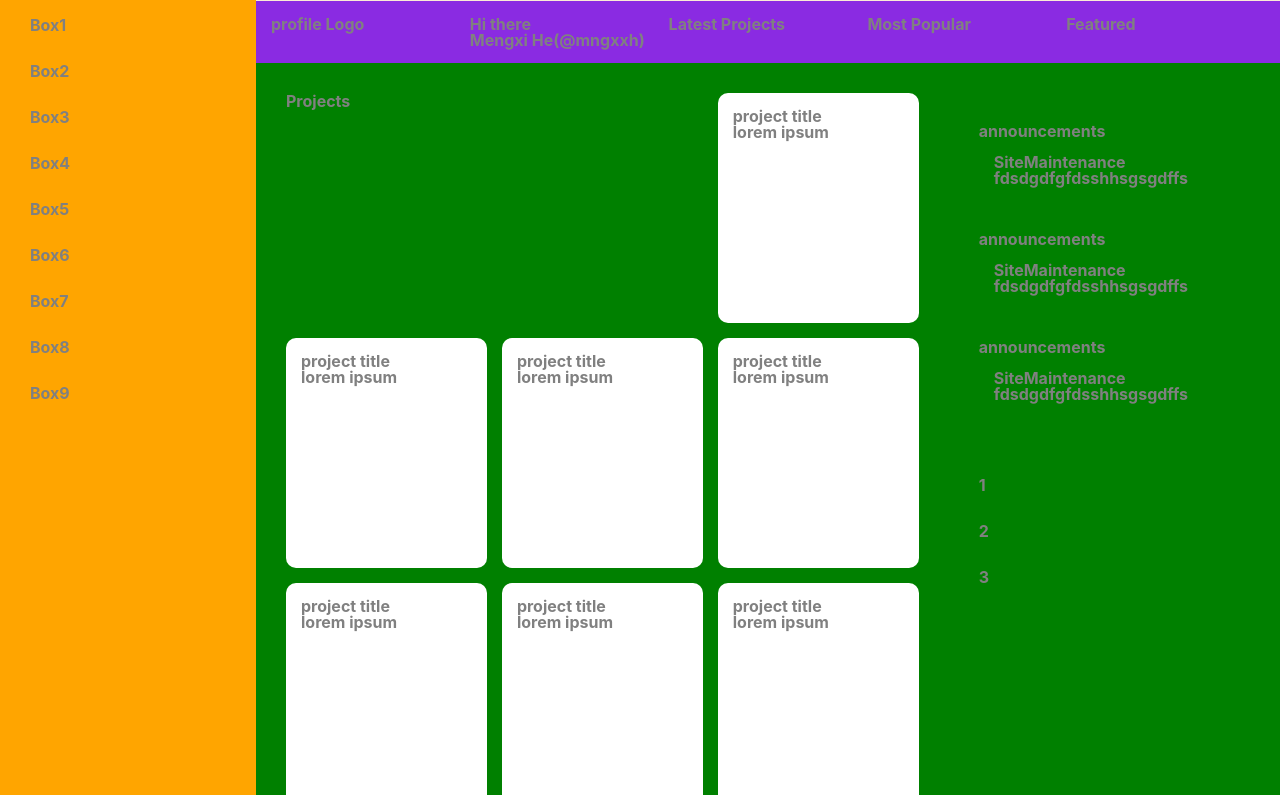
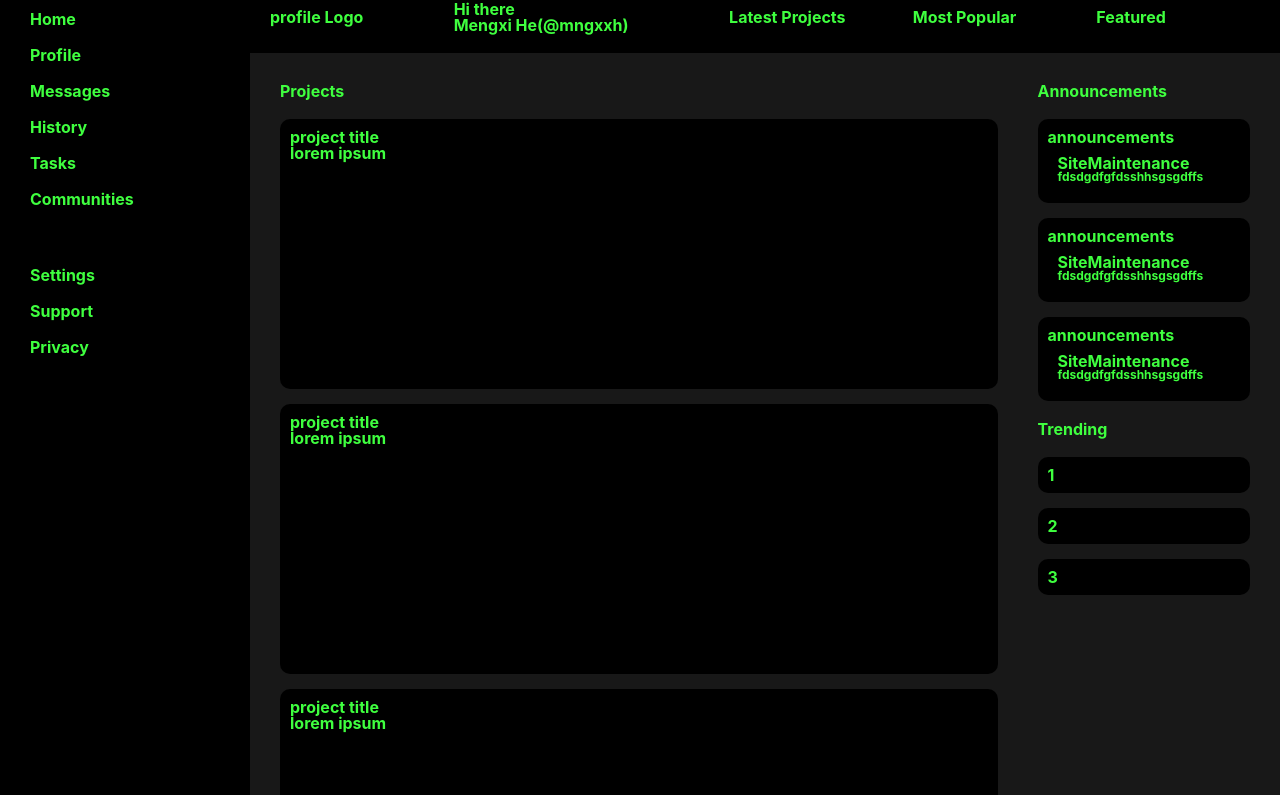
Before and after one commit to mengxihe/Admin-Dashboard, a plain HTML site: page index.html in a window 1280 px wide. Shown: the part 75-870 px from the top of the page. Drawn offline with Linux system fonts and the light colour scheme.

Commit message:
hacker style

```diff
--- a/index.html
+++ b/index.html
@@ -26,41 +26,45 @@
 
 
         <div class="nav">
-            <ul class="hey">
-                <li>profile Logo</li>
-                <li>
-                    <p>Hi there</p>
-                    <p>Mengxi He(@mngxxh)</p>
-                </li>
-                <li>Latest Projects</li>
-                <li>Most Popular</li>
-                <li>Featured</li>
-            </ul>
+            <!-- <ul class="hey"> -->
+            <div>profile Logo</div>
+            <div>
+                <p>Hi there</p>
+                <p>Mengxi He(@mngxxh)</p>
+            </div>
+            <div>Latest Projects</div>
+            <div>Most Popular</div>
+            <div>Featured</div>
+            <!-- </ul> -->
         </div>
         <!-- </div> -->
 
         <div class="sidebar">
             <div class="dashboard-logo">
-                <p>placeholer for dashboard-logo</p>
+                <p class="sdf">Dashboard</p>
             </div>
-            <div class="side-content">Box1</div>
-            <div class="side-content">Box2</div>
-            <div class="side-content">Box3</div>
-            <div class="side-content">Box4</div>
-            <div class="side-content">Box5</div>
-            <div class="side-content">Box6</div>
-            <div class="side-content">Box7</div>
-            <div class="side-content">Box8</div>
-            <div class="side-content">Box9</div>
+            <div class="topSidebar">
+                <div class="side-content">Home</div>
+                <div class="side-content">Profile</div>
+                <div class="side-content">Messages</div>
+                <div class="side-content">History</div>
+                <div class="side-content">Tasks</div>
+                <div class="side-content">Communities</div>
+            </div>
+            <div class="bottomSidebar">
+                <div class="side-content">Settings</div>
+                <div class="side-content">Support</div>
+                <div class="side-content">Privacy</div>
+            </div>
         </div>
 
 
 
 
         <div class="inner">
-
+            <div class="projectSection">
+                <div class="projectsTitle">Projects</div>
                 <div class="projects">
-                    <p class="projectsTitle">Projects</p>
                     <div class="card">
                         <p class="title">
                             project title
@@ -111,12 +115,12 @@
                     </div>
 
 
+                </div>
             </div>
 
             <div class="notifications">
-
+                <div class="announcementsTitle">Announcements</div>
                 <div class="announcements">
-
                     <div class="announce">
                         <p class="A-title">announcements</p>
                         <div class="announce-content">
@@ -140,21 +144,26 @@
                             <p class="a-content">fdsdgdfgfdsshhsgsgdffs</p>
                         </div>
                     </div>
+
                 </div>
 
 
+                <div class="trendingTitle">Trending</div>
                 <div class="trending">
                     <div class="t-content">1</div>
                     <div class="t-content">2</div>
                     <div class="t-content">3</div>
                 </div>
-            </div>
 
-            <div class="footer">
-                <p>Copyright © Mengxi He 2022
             </div>
 
 
+
+
+        </div>
+
+        <div class="footer">
+            <p>Copyright © Mengxi He 2022
         </div>
 
 
--- a/style.css
+++ b/style.css
@@ -29,6 +29,7 @@ body {
 	line-height: 1;
     font-family: -apple-system, BlinkMacSystemFont, "Segoe UI", Roboto, Helvetica, Arial, sans-serif, "Apple Color Emoji", "Segoe UI Emoji", "Segoe UI Symbol";
     /* height: 100vh; */
+    background-color: black;
 }
 
 ol, ul {
@@ -57,63 +58,111 @@ table {
 
 .container {
     display: grid;
-    grid-template-columns: 1fr 4fr;
+    grid-template-columns: min(250px, 40%) 4fr;
     grid-template-rows: 0.5fr 1fr 10fr;
     width: 100vw;
     height: 100vh;
 }
 
 .container div {
-    padding: 15px;
+    padding: 10px;
     /* font-size: 18px; */
     font-weight: bold;
-    color: gray;
+    color: rgb(63, 255, 63);
 }
 
 .sidebar {
-    background-color: orange;
+    background-color: rgb(0, 0, 0);
     grid-row: 1/4;
+    display: flex;
+    flex-direction: column;
+    gap: 20px;
+    /* display: grid; */
+    /* gap: 10px; */
+    /* grid-template-rows: 0.125fr 0.5fr 2fr; */
 }
 
 .header {
-    background-color: antiquewhite;
+    background-color: rgb(0, 0, 0);
     display: grid;
-    grid-template-columns: 1fr 1fr 3fr 1fr;
+    grid-template-columns: 1fr 0.5fr 3fr 1fr;
+    /* justify-self: center; */
+    /* align-self: center; */
     /* height: 50px; */
 }
 
+.header>* {
+    align-self: center;
+}
 .menu ul{
     display: grid;
     grid-template-columns: 1fr 1fr 1fr;
 }
 
 .nav {
-    background-color: blueviolet;
+    background-color: rgb(0, 0, 0);
+    display: grid;
+    grid-template-columns: 1fr 1.5fr 1fr 1fr 1fr;
+
 }
 
-.nav ul {
-    display: grid;
-    grid-template-columns: 1fr 1fr 1fr 1fr 1fr;
+.nav>* {
+    align-self: center;
 }
 
 .inner {
     display: grid;
-    grid-template-columns: 2fr 1fr;
-    background-color: green;
+    grid-template-columns: 3fr 1fr;
+    background-color: rgb(24, 24, 24);
 }
 
 .projects {
     display: grid;
     grid-column: 1/2;
-    grid-template-columns: repeat(auto-fit, minmax(200px, 1fr));
+    grid-template-columns: repeat(auto-fit, minmax(400px, 1fr));
     gap: 15px;
 }
 
-.projects .projectsTitle {
-    grid-column: 1/3;
-}
+
 .projects .card {
-    background-color: white;
-    height: 200px;
+    background-color: rgb(0, 0, 0);
+    height: 250px;
     border-radius: 10px;
 }
+
+
+.announcements {
+    display: grid;
+    /* grid-template-rows: repeat(auto-fit, minmax(50px, 1fr)); */
+    /* grid-template-rows: repeat(3 1fr); */
+    grid-column: 1/2;
+    gap: 15px;
+}
+
+.announcements .announce {
+    background-color: rgb(0, 0, 0);
+    border-radius: 10px;
+}
+
+.a-content{
+    font-size: 12px;
+}
+.trending {
+    display: grid;
+    grid-column: 1/2;
+    gap: 15px;
+}
+
+.t-content {
+    background-color: rgb(0, 0, 0);
+    border-radius: 10px;
+}
+
+
+.footer {
+    /* background-color: blue; */
+    grid-column: 1/3;
+    justify-self: center;
+    font-size: 12px;
+    font-weight: lighter;
+}
```
